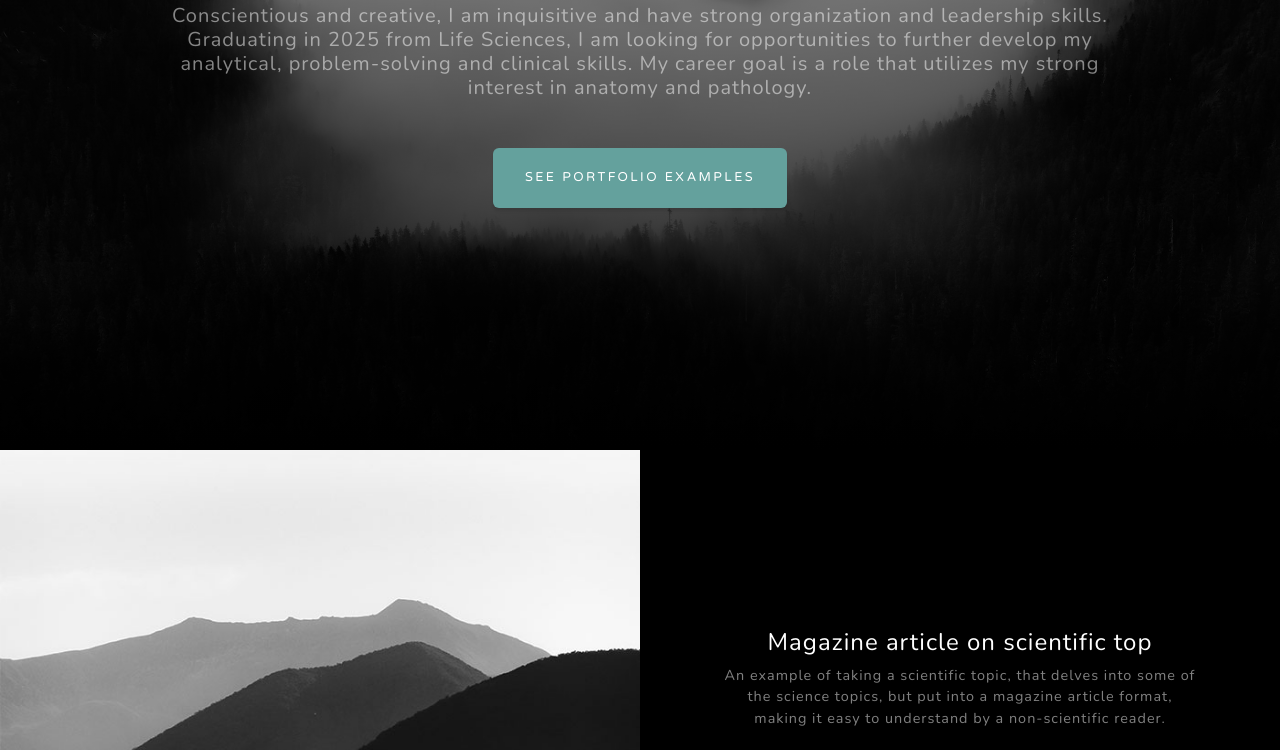
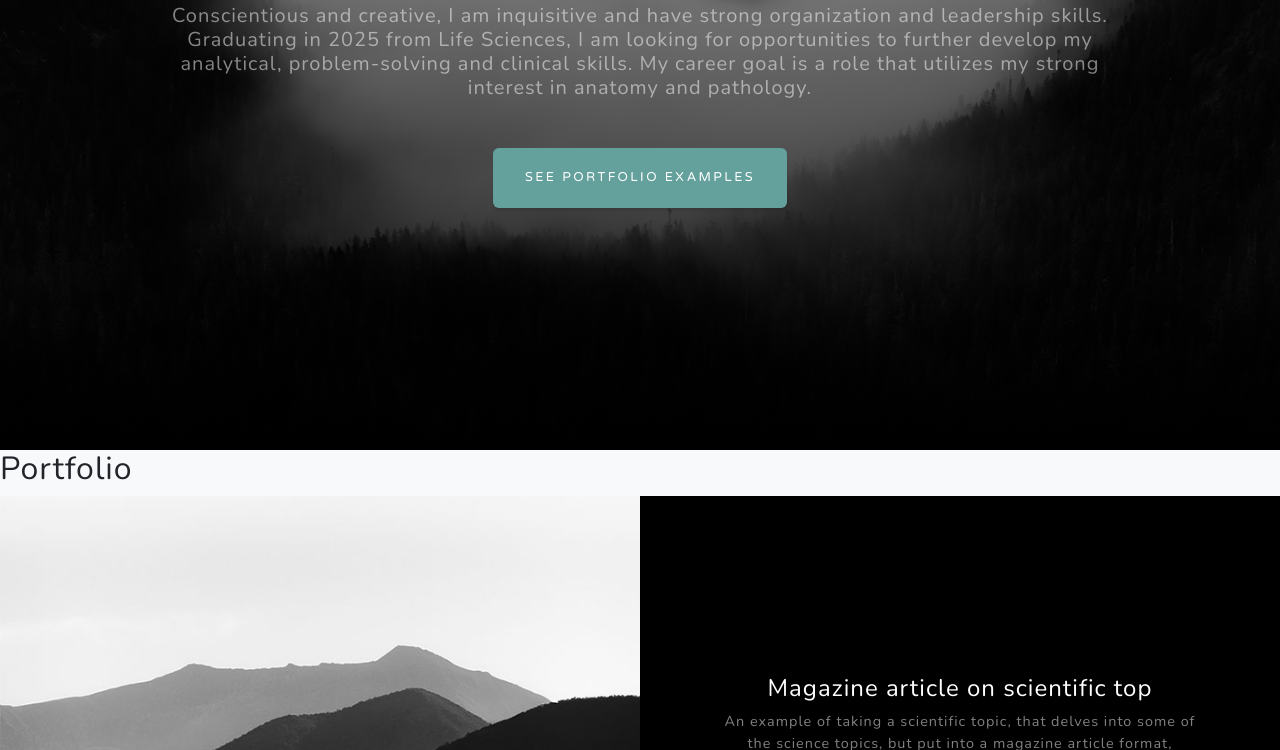
Before and after one commit to algonick/ciara, a plain HTML site: page index.html in a window 1280 px wide. Shown: the part 350-1100 px from the top of the page. Drawn offline with nearby package versions, Linux system fonts and the light colour scheme.

Commit message:
Update index.html

```diff
--- a/index.html
+++ b/index.html
@@ -48,6 +48,7 @@
 
         <!-- Projects-->
         <section class="projects-section bg-light" id="projects">
+		<H2>Portfolio</H2>
                 <!-- Project One Row-->
                 <div class="row gx-0 mb-5 mb-lg-0 justify-content-center">
                     <div class="col-lg-6"><img class="img-fluid" src="assets/img/demo-image-01.jpg" alt="..." /></div>
```
